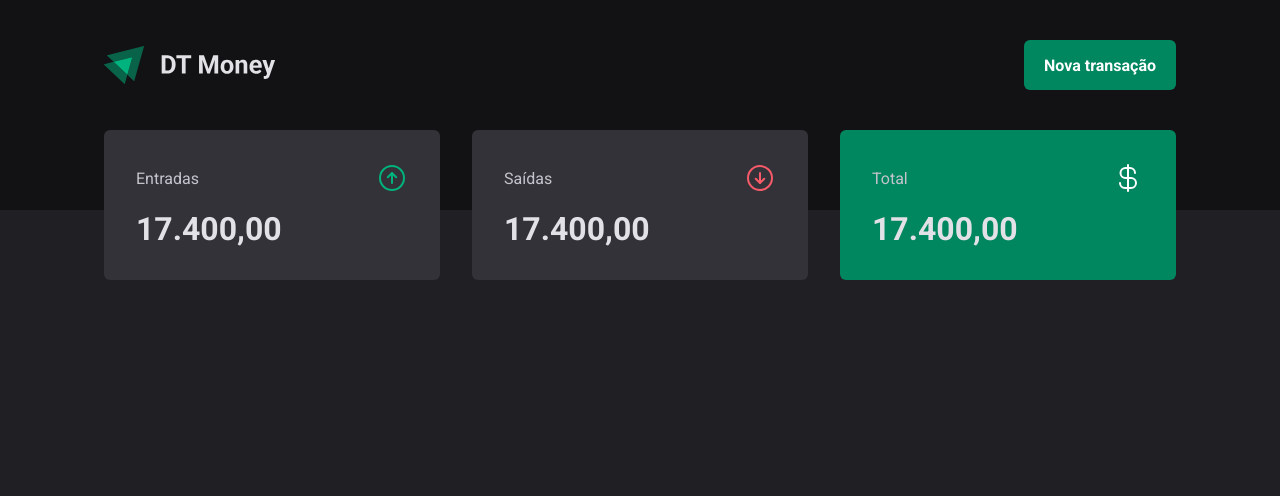
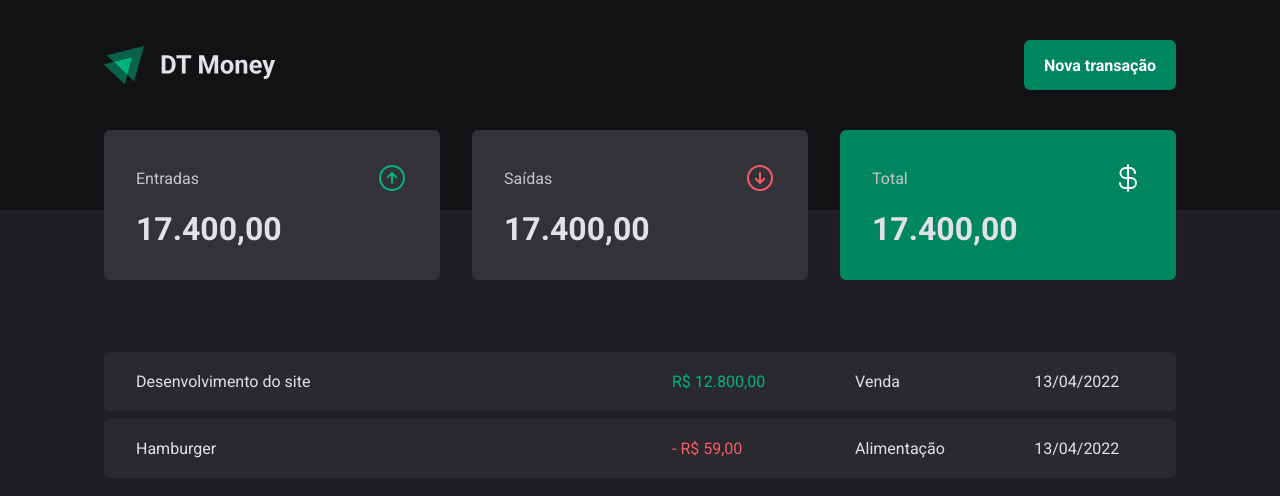
Before and after one commit to lubnniamorais/ignite-2022-dt-money, a React (Vite) app: page / in a window 1280 px wide. Shown: the top 496 px of the page. Built offline with nearby package versions, Linux system fonts and the light colour scheme.

Commit message:
feat: Create transactions table

```diff
--- a/src/pages/Transactions/index.tsx
+++ b/src/pages/Transactions/index.tsx
@@ -1,11 +1,40 @@
 import { Header } from '../../components/Header';
 import { Summary } from '../../components/Summary';
+
+import {
+  PriceHighlight,
+  TransactionsContainer,
+  TransactionsTable,
+} from './styles';
 
 function Transactions() {
   return (
     <div>
       <Header />
       <Summary />
+
+      <TransactionsContainer>
+        <TransactionsTable>
+          <tbody>
+            <tr>
+              <td width="50%">Desenvolvimento do site</td>
+              <td>
+                <PriceHighlight variant="income">R$ 12.800,00</PriceHighlight>
+              </td>
+              <td>Venda</td>
+              <td>13/04/2022</td>
+            </tr>
+            <tr>
+              <td width="50%">Hamburger</td>
+              <td>
+                <PriceHighlight variant="outcome">- R$ 59,00</PriceHighlight>
+              </td>
+              <td>Alimentação</td>
+              <td>13/04/2022</td>
+            </tr>
+          </tbody>
+        </TransactionsTable>
+      </TransactionsContainer>
     </div>
   );
 }
--- a/src/pages/Transactions/styles.ts
+++ b/src/pages/Transactions/styles.ts
@@ -1 +1,41 @@
 import styled from 'styled-components';
+
+export const TransactionsContainer = styled.main`
+  width: 100%;
+  max-width: 1120px;
+  margin: 4rem auto 0;
+  padding: 0 1.5rem;
+`;
+
+export const TransactionsTable = styled.table`
+  width: 100%;
+  border-collapse: separate;
+  border-spacing: 0 0.5rem;
+  /* margin-top: 1.5rem; */
+
+  td {
+    padding: 1.25rem 2rem;
+    background: ${(props) => props.theme['gray-700']};
+
+    &:first-child {
+      border-top-left-radius: 6px;
+      border-bottom-left-radius: 6px;
+    }
+
+    &:last-child {
+      border-top-right-radius: 6px;
+      border-bottom-right-radius: 6px;
+    }
+  }
+`;
+
+interface PriceHighlightProps {
+  variant: 'income' | 'outcome';
+}
+
+export const PriceHighlight = styled.span<PriceHighlightProps>`
+  color: ${(props) =>
+    props.variant === 'income'
+      ? props.theme['green-300']
+      : props.theme['red-300']};
+`;
```
